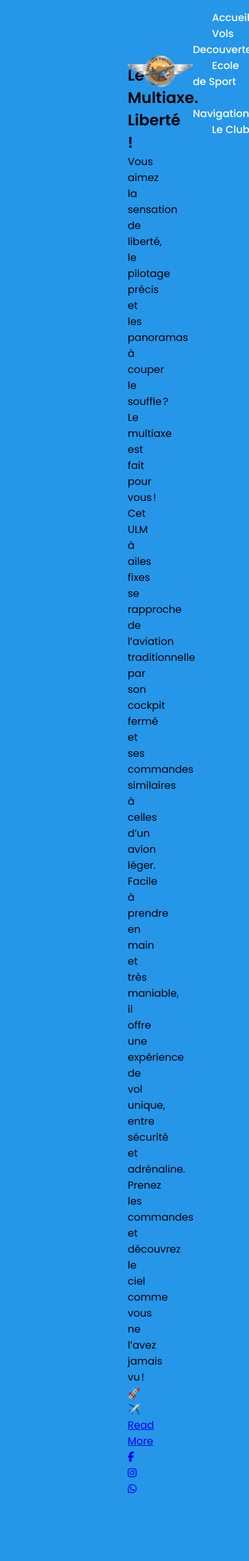
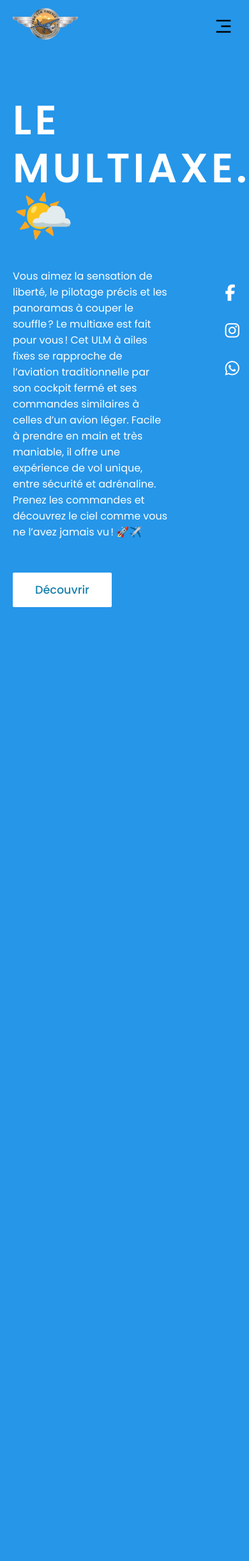
Before and after one commit to C0ulday/AUV, a Django app: page / in a window 390 px wide. Shown: the whole page at 64% size. After the commit the page ends 949 px from the top, so only its background shows below. Run offline with Django 5.2, Linux system fonts and the light colour scheme.

Commit message:
Accueil continuation

```diff
--- a/accueil/static/css/style.css
+++ b/accueil/static/css/style.css
@@ -1,4 +1,3 @@
-
 * {
     margin: 0;
     padding: 0;
@@ -8,7 +7,7 @@
 
 header {
     z-index: 999;
-    position: absolute;
+    position: fixed; /* Fixer le header en haut de la page */
     top: 0;
     left: 0;
     width: 100%;
@@ -16,6 +15,7 @@ header {
     justify-content: space-between;
     align-items: center;
     padding: 15px 200px;
+    background-color: #2696E9; /* Fond pour le header */
     transition: 0.5s ease;
 }
 
@@ -26,6 +26,7 @@ header {
     filter: saturate(100%);
     transition: transform 0.5s ease;
 }
+
 .logo-icone:hover {
     transform: scale(1.1);
 }
@@ -36,7 +37,7 @@ header .navigation {
 
 header .navigation .navigation-items a {
     position: relative;
-    color: #fff;
+    color: #fff; /* Couleur du texte en blanc */
     font-size: 1em;
     font-weight: 500;
     text-decoration: none;
@@ -61,7 +62,6 @@ header .navigation .navigation-items a:hover:before {
     width: 100%;
 }
 
-
 section {
     padding: 100px 200px;
 }
@@ -75,3 +75,147 @@ section {
     flex-direction: column;
     background: #2696E9;
 }
+
+.home .content {
+    z-index: 888;
+    color: #fff;
+    width: 70%;
+    margin-top: 50px;
+}
+
+.home .content h1 {
+    font-size: 4em;
+    font-weight: 900;
+    text-transform: uppercase;
+    letter-spacing: 5px;
+    line-height: 75px;
+    margin-bottom: 40px;
+}
+
+.home .content h1 span {
+    font-size: 1.2em;
+    font-weight: 600;
+}
+
+.home .content p {
+    margin-bottom: 65px;
+}
+
+.home .content a {
+    background: #fff;
+    padding: 15px 35px;
+    color: #1680AC;
+    font-size: 1.1em;
+    font-weight: 500;
+    text-decoration: none;
+    border-radius: 2px;
+}
+
+.home .media-icons {
+    z-index: 888;
+    position: absolute;
+    right: 30px;
+    display: flex;
+    flex-direction: column;
+    transition: 0.5s ease;
+}
+
+.home .media-icons a {
+    color: #fff;
+    font-size: 1.6em;
+}
+
+.home .media-icons a:not(:last-child) {
+    margin-bottom: 20px;
+}
+
+.home .media-icons a:hover {
+    transform: scale(1.3);
+}
+
+/* Masquer le menu par défaut sur les petits écrans */
+@media (max-width: 1040px) {
+    header {
+        padding: 12px 20px;
+    }
+
+    section {
+        padding: 100px 20px;
+    }
+
+    .home .media-icons {
+        right: 15px;
+    }
+
+    header .navigation {
+        display: none; /* Masquer la navigation par défaut */
+    }
+
+    .menu-btn {
+        display: block; /* Afficher le bouton de menu */
+    }
+
+    header .navigation.active {
+        display: flex; /* Afficher la navigation lorsque active */
+        position: fixed;
+        width: 100%;
+        height: 100vh;
+        top: 0;
+        left: 0;
+        justify-content: center;
+        align-items: center;
+        background: rgba(1, 1, 1, 0.5);
+    }
+
+    header .navigation .navigation-items a {
+        color: #222; /* Couleur de texte pour la version mobile */
+        font-size: 1.2em;
+        margin: 20px;
+    }
+
+    header .navigation .navigation-items a:before {
+        background: #222;
+        height: 5px;
+    }
+
+    header .navigation.active .navigation-items {
+        background: #fff;
+        width: 600px;
+        max-width: 600px;
+        margin: 20px;
+        padding: 40px;
+        display: flex;
+        flex-direction: column;
+        align-items: center;
+        border-radius: 5px;
+        box-shadow: 0 5px 25px rgb(1 1 1 / 20%);
+    }
+}
+
+/* Pour les grands écrans, le menu reste toujours visible */
+@media (min-width: 1041px) {
+    header .navigation {
+        display: flex; /* Navigation toujours visible */
+    }
+
+    .menu-btn {
+        display: none; /* Masquer le bouton de menu sur grands écrans */
+    }
+}
+
+/* Bouton menu (visible uniquement sur petits écrans) */
+.menu-btn {
+    background: url('../res/icones/menu.png') no-repeat;
+    background-size: 30px;
+    background-position: center;
+    width: 40px;
+    height: 40px;
+    cursor: pointer;
+    transition: 0.3s ease;
+}
+
+.menu-btn.active {
+    background: url('../res/icones/close.png') no-repeat;
+    background-size: 25px;
+    background-position: center;
+}
--- a/accueil/templates/accueil.html
+++ b/accueil/templates/accueil.html
@@ -16,8 +16,11 @@
 
     <header>
         <a href="#" class="logo">
-            <img class="logo-icone" src="{% static 'res/images/logo.png' %}" alt="Logo du site">
+            <img class="logo-icone" src="{% static 'res/icones/logo.png' %}" alt="Logo du site">
         </a>
+        <div class="menu-btn">
+
+        </div>
         <div class="navigation">
             <div class="navigation-items">
                 <a href="#">Accueil</a>
@@ -30,12 +33,12 @@
     </header>
     <section class="home">
         <div class="content">
-            <h1>Le Multiaxe.<br><span>Liberté !</span></h1>
+            <h1>Le Multiaxe.<br><span>🌤️</span></h1>
             <p> Vous aimez la sensation de liberté, le pilotage précis et les panoramas à couper le souffle ? Le multiaxe est fait pour vous !
                 Cet ULM à ailes fixes se rapproche de l’aviation traditionnelle par son cockpit fermé et ses commandes similaires à celles d’un avion léger.
                 Facile à prendre en main et très maniable, il offre une expérience de vol unique, entre sécurité et adrénaline.
                 Prenez les commandes et découvrez le ciel comme vous ne l’avez jamais vu ! 🚀✈️</p>
-            <a href="#">Read More</a>
+            <a href="#">Découvrir</a>
         </div>
         <div class="media-icons">
             <a href="#"><i class="fab fa-facebook-f"></i></a>
@@ -43,8 +46,30 @@
             <a href="#"><i class="fab fa-whatsapp"></i></a>
         </div>
     </section>
-    </body>
-    </html>
+
+
+    <script type="text/javascript">
+
+        document.querySelector('.menu-btn').addEventListener('click', function() {
+            const navigation = document.querySelector('.navigation');
+            navigation.classList.toggle('active'); // Active/désactive le menu
+            this.classList.toggle('active'); // Change l'icône du bouton
+        });
+
+        // Fermer le menu si on clique en dehors
+        document.addEventListener('click', function(event) {
+            const navigation = document.querySelector('.navigation');
+            const menuBtn = document.querySelector('.menu-btn');
+
+            // Vérifier si le clic est en dehors du menu et du bouton de menu
+            if (!navigation.contains(event.target) && !menuBtn.contains(event.target)) {
+                navigation.classList.remove('active'); // Fermer le menu
+                menuBtn.classList.remove('active'); // Revenir à l'icône du menu
+            }
+        });
+
+
+    </script>
 
 </body>
 </html>
```
Also changed, not shown: accueil/static/res/icones/close.png (added), accueil/static/res/icones/logo.png (renamed from accueil/static/res/images/logo.png), accueil/static/res/icones/menu.png (added).
